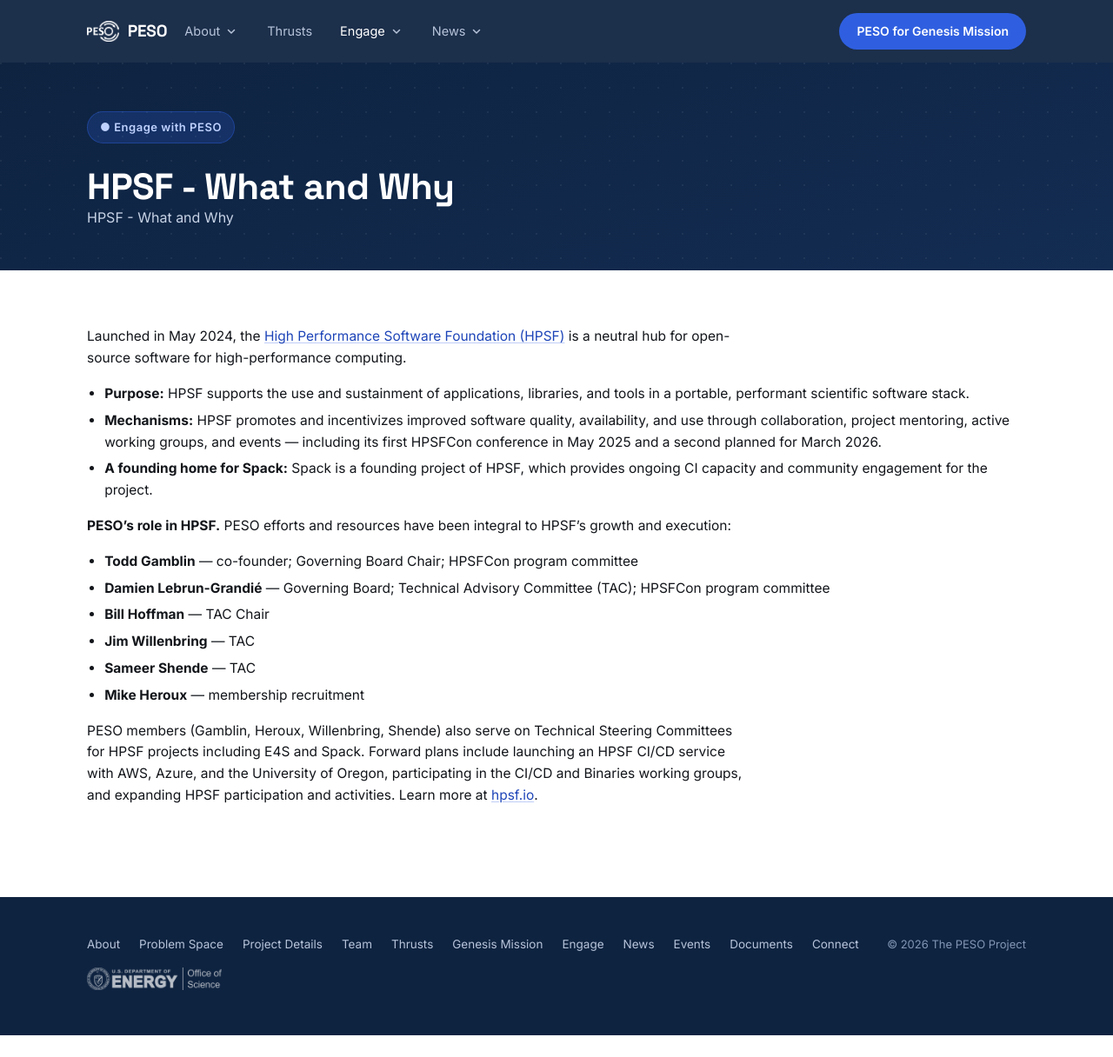
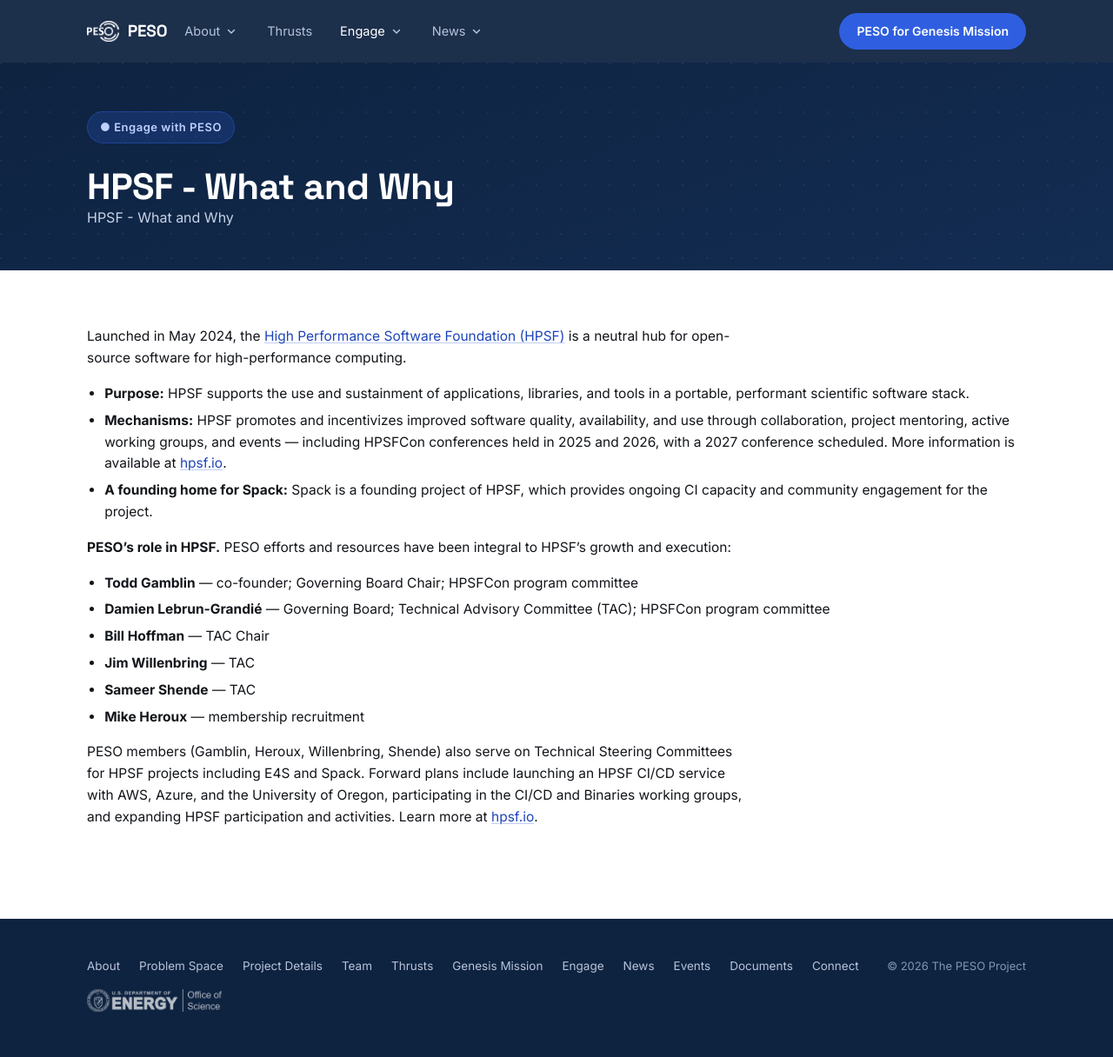
Before and after one commit to pesoproject/pesoproject.github.io, a Jekyll site: the page built from engage/hpsf.md, in a window 1280 px wide and 1216 px high. Shown: the whole window at 87% size. Built offline with Jekyll 4.4.1, drawn with Linux system fonts in a browser that asks for light colours.

Commit message:
Update HPSF page: note 2025/2026 conferences occurred, 2027 scheduled
Co-authored-by: maherou <1021003+maherou@users.noreply.github.com>

```diff
--- a/engage/hpsf.md
+++ b/engage/hpsf.md
@@ -8,7 +8,7 @@ description: HPSF - What and Why
 Launched in May 2024, the [High Performance Software Foundation (HPSF)](https://hpsf.io) is a neutral hub for open-source software for high-performance computing.
 
 - **Purpose:** HPSF supports the use and sustainment of applications, libraries, and tools in a portable, performant scientific software stack.
-- **Mechanisms:** HPSF promotes and incentivizes improved software quality, availability, and use through collaboration, project mentoring, active working groups, and events — including its first HPSFCon conference in May 2025 and a second planned for March 2026.
+- **Mechanisms:** HPSF promotes and incentivizes improved software quality, availability, and use through collaboration, project mentoring, active working groups, and events — including HPSFCon conferences held in 2025 and 2026, with a 2027 conference scheduled. More information is available at [hpsf.io](https://hpsf.io).
 - **A founding home for Spack:** Spack is a founding project of HPSF, which provides ongoing CI capacity and community engagement for the project.
 
 **PESO's role in HPSF.** PESO efforts and resources have been integral to HPSF's growth and execution:
```
